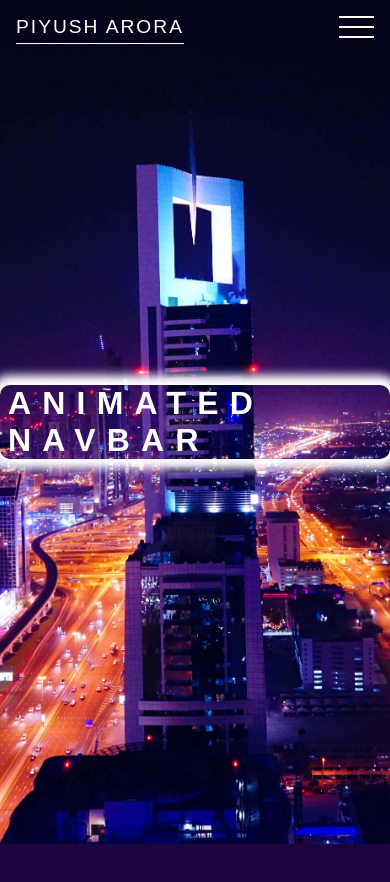
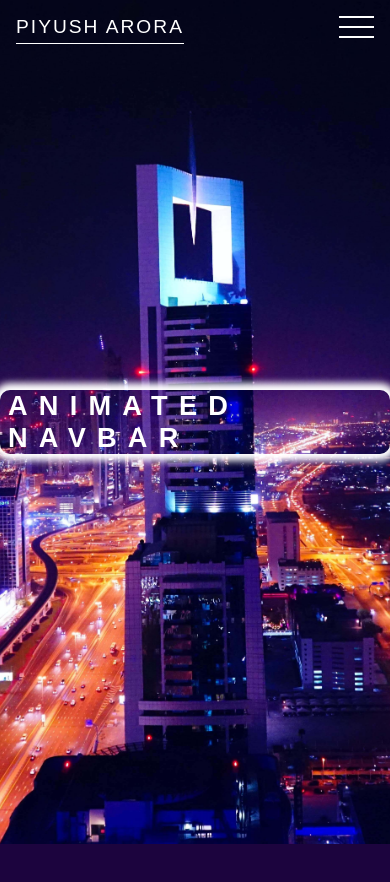
Before and after one commit to piyusharora91/animated-navbar, a plain HTML site: page index.html in a window 390 px wide. Shown: the top 882 px of the page. Drawn offline with Linux system fonts and the light colour scheme; a web font is replaced by a local one.

Commit message:
h1 styles updates

```diff
--- a/style.css
+++ b/style.css
@@ -308,8 +308,8 @@ section#contact {
   }
 
   section#home h1 {
-    font-size: 2rem;
+    font-size: 1.7rem;
     letter-spacing: 0.7rem;
-    box-shadow: 0px 0px 10px 10px #fff;
+    box-shadow: 0px 0px 7px 7px #fff;
   }
 }
```
